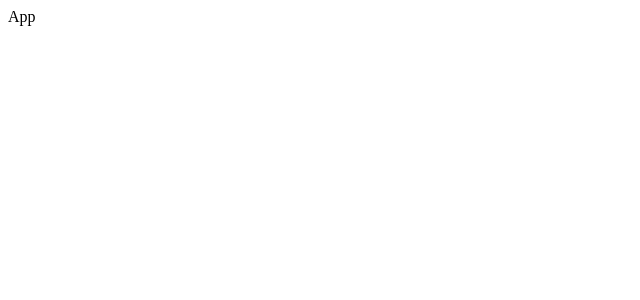
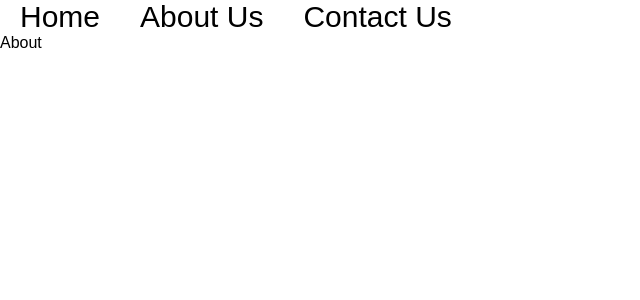
Before and after one commit to General-Bradley9608/Coffee-App-React, a React (Create React App) app: page /about in a window 1280 px wide. Shown: the top 300 px of the page, without its empty margins (0-640 px from the left). Built offline with nearby package versions, Linux system fonts and the light colour scheme.

Commit message:
create components

```diff
--- a/package.json
+++ b/package.json
@@ -9,6 +9,7 @@
     "react": "^18.2.0",
     "react-dom": "^18.2.0",
     "react-router": "^6.4.4",
+    "react-router-dom": "^6.4.4",
     "react-scripts": "5.0.1",
     "web-vitals": "^2.1.4"
   },
--- /dev/null
+++ b/src/About.js
@@ -0,0 +1,9 @@
+import React from 'react'
+
+function About() {
+  return (
+    <div>About</div>
+  )
+}
+
+export default About
--- /dev/null
+++ b/src/App.css
@@ -0,0 +1,13 @@
+* {
+  margin: 0;
+  padding: 0;
+  box-sizing: border-box;
+  font-family: Arial, Helvetica, sans-serif;
+}
+
+.link {
+  text-decoration: none;
+  padding: 20px;
+  color: black;
+  font-size: 30px;
+}
--- a/src/App.js
+++ b/src/App.js
@@ -1,9 +1,32 @@
-import React from 'react'
+import React from "react";
+import { BrowserRouter as Router, Routes, Route, Link } from "react-router-dom";
+import About from "./About";
+import Home from "./Home";
+import Contact from "./Contact";
+import './App.css'
 
 function App() {
   return (
-    <div>App</div>
-  )
+    <Router>
+      <nav>
+        <Link to="/home" className="link">
+          Home
+        </Link>
+        <Link to="/about" className="link">
+          About Us
+        </Link>
+        <Link to="/contact" className="link">
+          Contact Us
+        </Link>
+      </nav>
+
+      <Routes>
+        <Route path="/home" element={<Home />} />
+        <Route path="/about" element={<About />} />
+        <Route path="/contact" element={<Contact />} />/
+      </Routes>
+    </Router>
+  );
 }
 
-export default App
+export default App;
--- /dev/null
+++ b/src/Contact.js
@@ -0,0 +1,9 @@
+import React from 'react'
+
+function Contact() {
+  return (
+    <div>Contact</div>
+  )
+}
+
+export default Contact
--- /dev/null
+++ b/src/Home.js
@@ -0,0 +1,9 @@
+import React from 'react'
+
+function Home() {
+  return (
+    <div>Home</div>
+  )
+}
+
+export default Home
```
Also changed, not shown: 1 other file (tests, documents, lock files or other folders).
